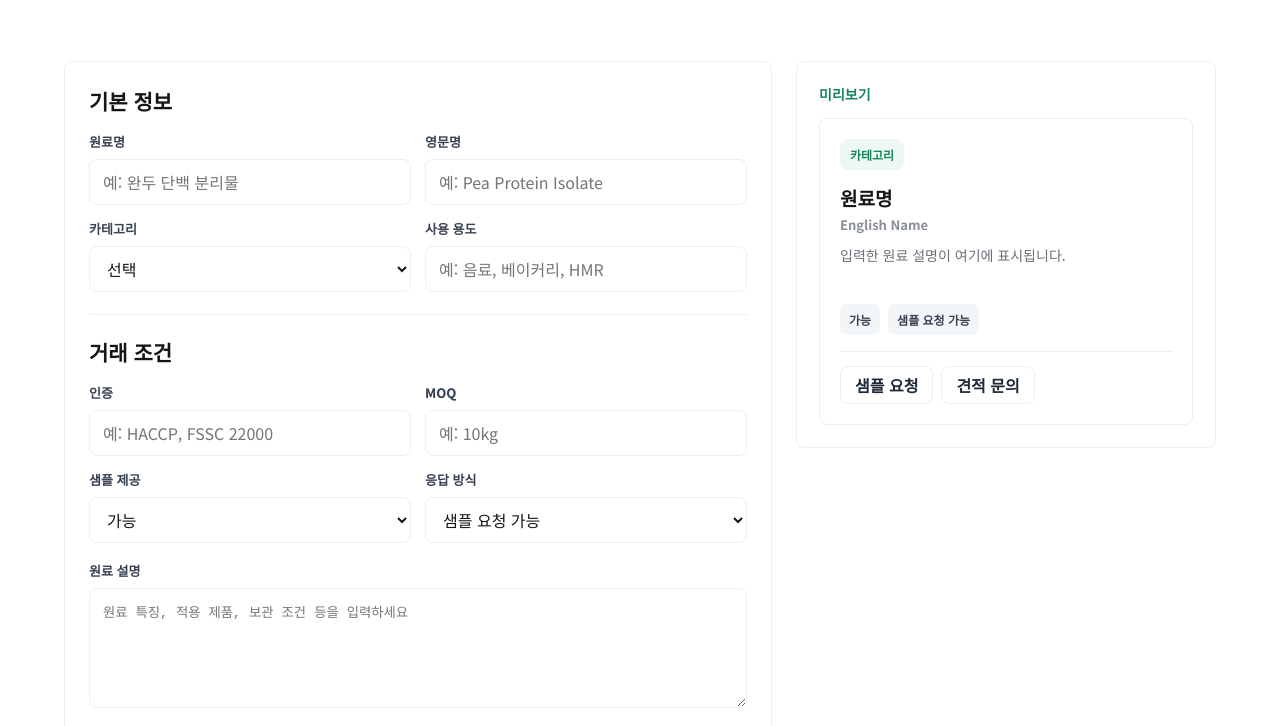
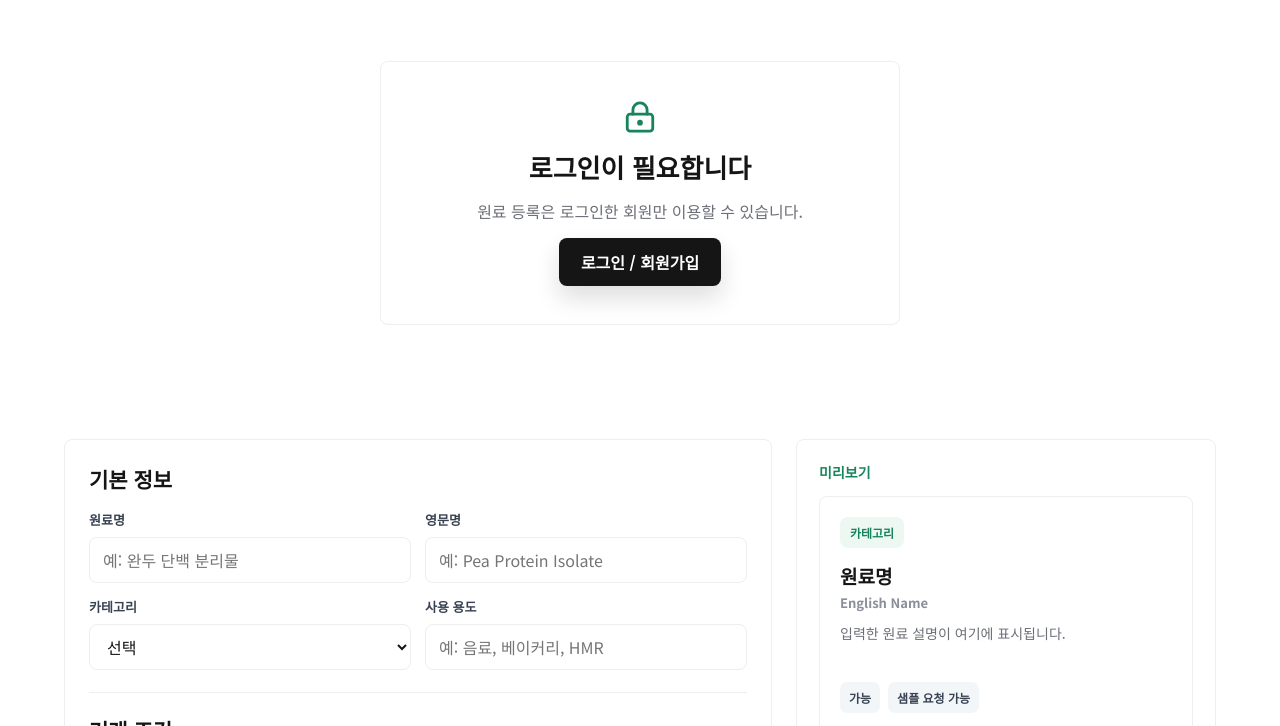
Before and after one commit to h4emin-web/food, a plain HTML site: page ingredient-register.html in a window 1280 px wide. Shown: the part 302-1028 px from the top of the page. Drawn offline with nearby package versions, Linux system fonts and the light colour scheme.

Commit message:
Require login for ingredient registration

```diff
--- a/ingredient-register.html
+++ b/ingredient-register.html
@@ -31,7 +31,7 @@
           <i data-lucide="bell"></i>
         </button>
         <a class="text-button auth-link" href="signup.html">회원가입</a>
-        <a class="primary-button compact active-register" href="ingredient-register.html">
+        <a class="primary-button compact active-register auth-only" href="ingredient-register.html" hidden>
           <i data-lucide="plus"></i>
           원료 등록
         </a>
@@ -45,7 +45,14 @@
         <p>원료명, 영문명, 규격, 인증, 샘플 가능 여부를 입력하면 등록 미리보기가 생성됩니다.</p>
       </section>
 
-      <section class="register-layout" aria-label="원료 등록 폼">
+      <section class="auth-required" id="registerAuthRequired" hidden>
+        <i data-lucide="lock-keyhole"></i>
+        <h2>로그인이 필요합니다</h2>
+        <p>원료 등록은 로그인한 회원만 이용할 수 있습니다.</p>
+        <a class="primary-button" href="signup.html">로그인 / 회원가입</a>
+      </section>
+
+      <section class="register-layout" id="registerLayout" aria-label="원료 등록 폼" hidden>
         <form class="register-form" id="ingredientRegisterForm">
           <div class="form-section">
             <h2>기본 정보</h2>
@@ -151,7 +158,7 @@
         <a href="#">이용약관</a>
         <a href="#">개인정보처리방침</a>
         <a href="signup.html">회원가입</a>
-        <a href="ingredient-register.html">원료 등록</a>
+        <a class="auth-only" href="ingredient-register.html" hidden>원료 등록</a>
       </div>
     </footer>
 
--- a/script.js
+++ b/script.js
@@ -106,8 +106,11 @@ const communityList = document.querySelector("#communityList");
 const communitySearch = document.querySelector("#communitySearch");
 const communityTabs = [...document.querySelectorAll("[data-community-tab]")];
 const ingredientRegisterForm = document.querySelector("#ingredientRegisterForm");
+const registerLayout = document.querySelector("#registerLayout");
+const registerAuthRequired = document.querySelector("#registerAuthRequired");
 const signupForm = document.querySelector("#signupForm");
 const authLinks = [...document.querySelectorAll(".auth-link")];
+const authOnlyLinks = [...document.querySelectorAll(".auth-only")];
 let activeCommunityTab = "전체";
 
 function renderCards(items) {
@@ -201,6 +204,10 @@ function setCurrentMember(member) {
 
 function updateAuthLinks() {
   const member = getCurrentMember();
+  authOnlyLinks.forEach((link) => {
+    link.hidden = !member;
+  });
+
   authLinks.forEach((link) => {
     if (member) {
       link.textContent = `${member.name}님`;
@@ -210,6 +217,14 @@ function updateAuthLinks() {
       link.href = "signup.html";
     }
   });
+}
+
+function updateRegisterAccess() {
+  if (!registerLayout || !registerAuthRequired) return;
+
+  const member = getCurrentMember();
+  registerLayout.hidden = !member;
+  registerAuthRequired.hidden = Boolean(member);
 }
 
 function renderCommunityPosts(posts) {
@@ -476,5 +491,6 @@ if (window.lucide) {
 }
 
 updateAuthLinks();
+updateRegisterAccess();
 renderCards(ingredients);
 renderCommunityPosts(communityPosts);
--- a/styles.css
+++ b/styles.css
@@ -803,6 +803,10 @@ img {
   background: #fff;
 }
 
+.auth-only[hidden] {
+  display: none !important;
+}
+
 .register-hero {
   padding: clamp(44px, 7vw, 84px) clamp(20px, 5vw, 72px) 30px;
   text-align: center;
@@ -857,6 +861,40 @@ img {
   gap: 24px;
   align-items: start;
   padding: 34px clamp(20px, 5vw, 72px) 70px;
+}
+
+.auth-required {
+  display: grid;
+  justify-items: center;
+  gap: 14px;
+  max-width: 520px;
+  margin: 34px auto 80px;
+  padding: 38px 24px;
+  border: 1px solid var(--line);
+  border-radius: 8px;
+  background: #fff;
+  text-align: center;
+}
+
+.auth-required[hidden] {
+  display: none;
+}
+
+.auth-required svg {
+  width: 34px;
+  height: 34px;
+  color: var(--green);
+}
+
+.auth-required h2 {
+  margin: 0;
+  font-size: 26px;
+}
+
+.auth-required p {
+  margin: 0;
+  color: var(--muted);
+  line-height: 1.6;
 }
 
 .register-form,
```
Also changed, not shown: community.html (+2 -2 lines), index.html (+2 -2 lines), signup.html (+2 -2 lines).
